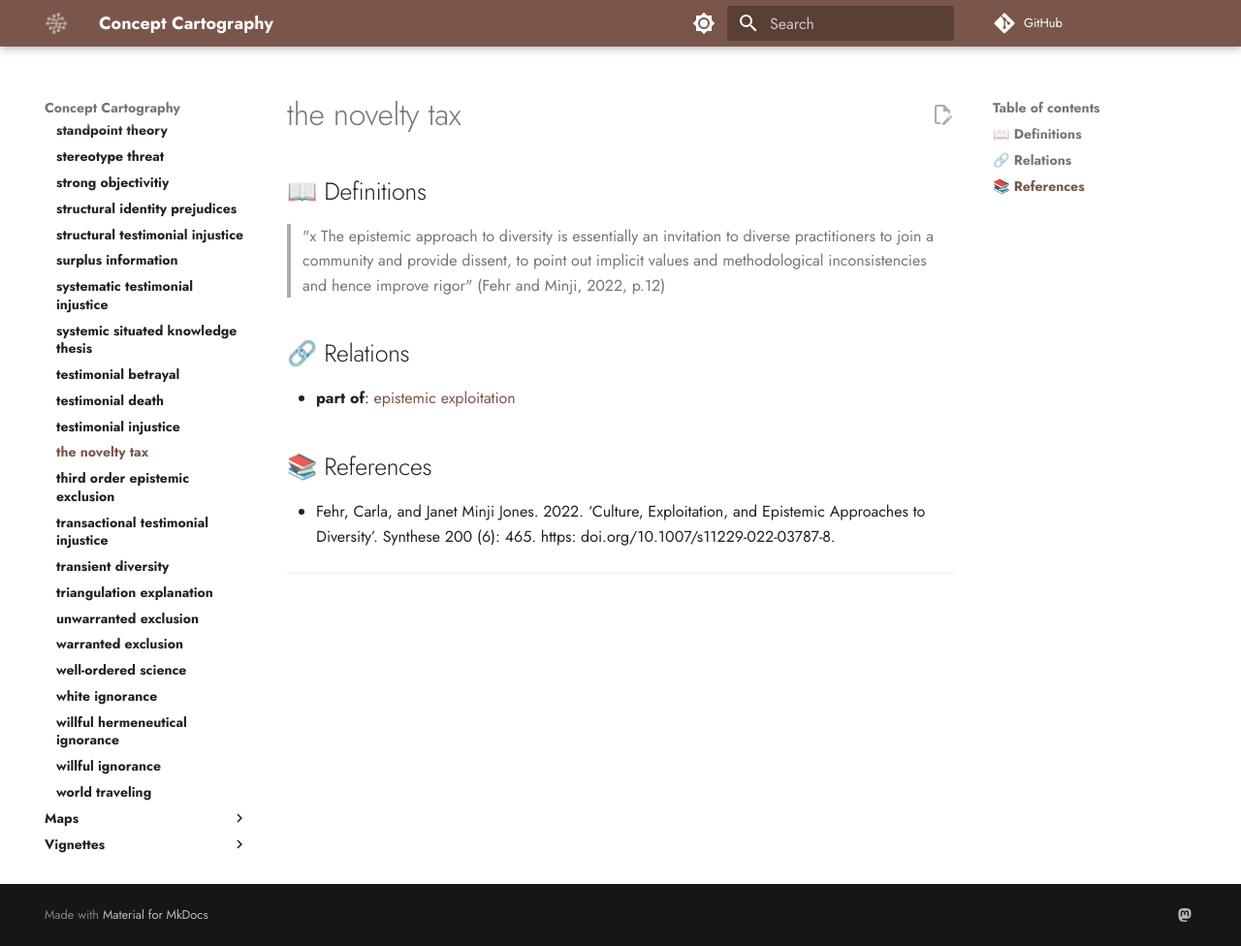
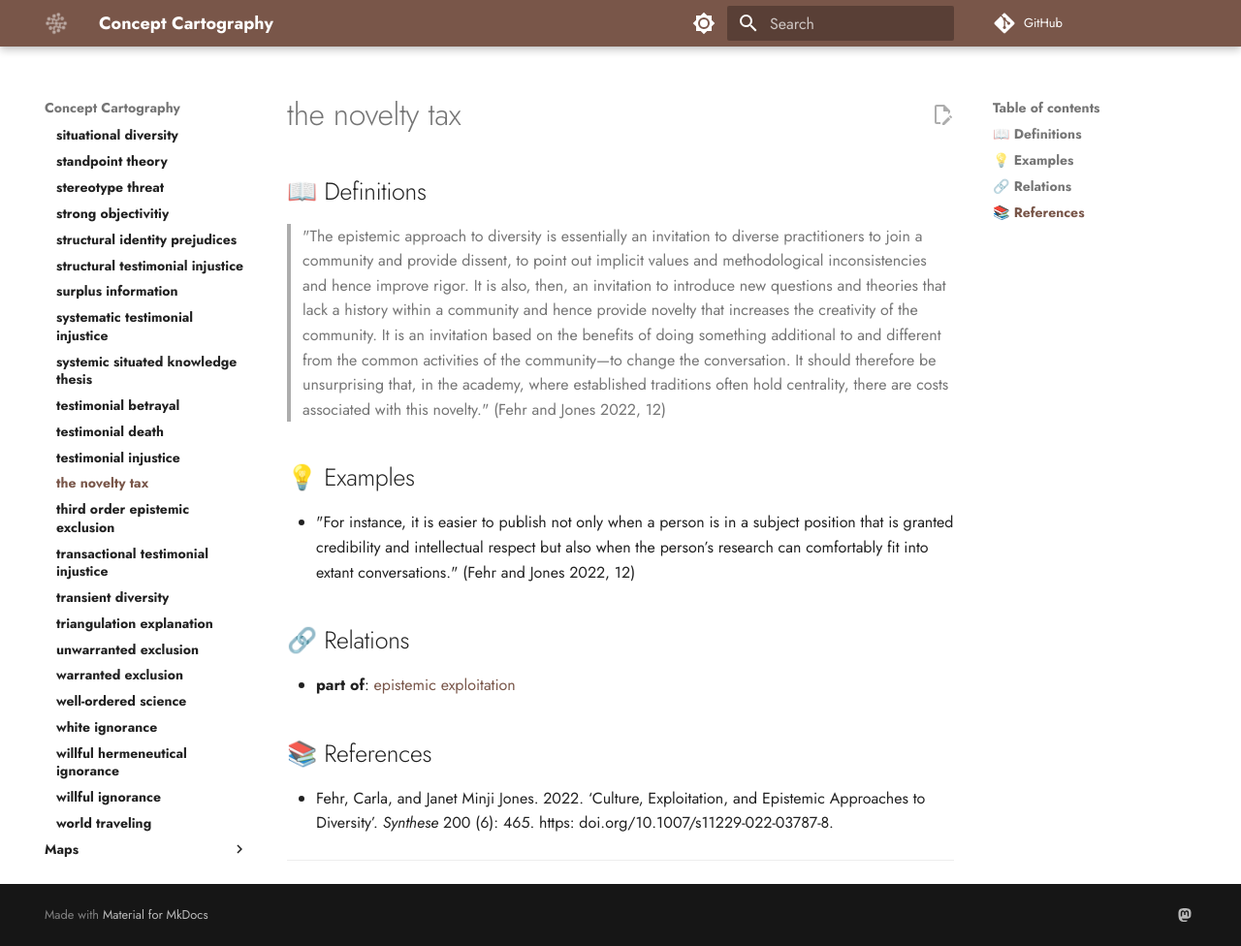
Before and after one commit to conceptcartography/conceptcartography, an MkDocs documentation site: the page built from docs/concepts/the-novelty-tax.md, in a window 1280 px wide and 976 px high. Shown: the whole window at 97% size. Built offline with MkDocs 1.6.1 and Material for MkDocs 9.7.7, drawn with Linux system fonts in a browser that asks for light colours; comment, search, counter and statistics services are not loaded; the version menu is left out.

Commit message:
Update the-novelty-tax.md
completed the definition (it seems to have been cut off somehow) and added example
Also fixed error with Janet Minji Jones' name (surname is Jones, not Minji). This might be something we should check throughout as I think we've got other citations to this text - can we automate it?

```diff
--- a/docs/concepts/the-novelty-tax.md
+++ b/docs/concepts/the-novelty-tax.md
@@ -2,7 +2,11 @@
 
 ## 📖 Definitions
 
-> "x The epistemic approach to diversity is essentially an invitation to diverse practitioners to join a community and provide dissent, to point out implicit values and methodological inconsistencies and hence improve rigor" (Fehr and Minji, 2022, p.12)
+> "The epistemic approach to diversity is essentially an invitation to diverse practitioners to join a community and provide dissent, to point out implicit values and methodological inconsistencies and hence improve rigor. It is also, then, an invitation to introduce new questions and theories that lack a history within a community and hence provide novelty that increases the creativity of the community. It is an invitation based on the benefits of doing something additional to and different from the common activities of the community—to change the conversation. It should therefore be unsurprising that, in the academy, where established traditions often hold centrality, there are costs associated with this novelty." (Fehr and Jones 2022, 12)
+
+## 💡 Examples
+
+- "For instance, it is easier to publish not only when a person is in a subject position that is granted credibility and intellectual respect but also when the person’s research can comfortably fit into extant conversations." (Fehr and Jones 2022, 12)
 
 ## 🔗 Relations
 
@@ -10,7 +14,7 @@
 
 ## 📚 References
 
-- Fehr, Carla, and Janet Minji Jones. 2022. ‘Culture, Exploitation, and Epistemic Approaches to Diversity’. Synthese 200 (6): 465. https: doi.org/10.1007/s11229-022-03787-8.
+- Fehr, Carla, and Janet Minji Jones. 2022. ‘Culture, Exploitation, and Epistemic Approaches to Diversity’. _Synthese_ 200 (6): 465. https: doi.org/10.1007/s11229-022-03787-8.
 
 ---
 
```
